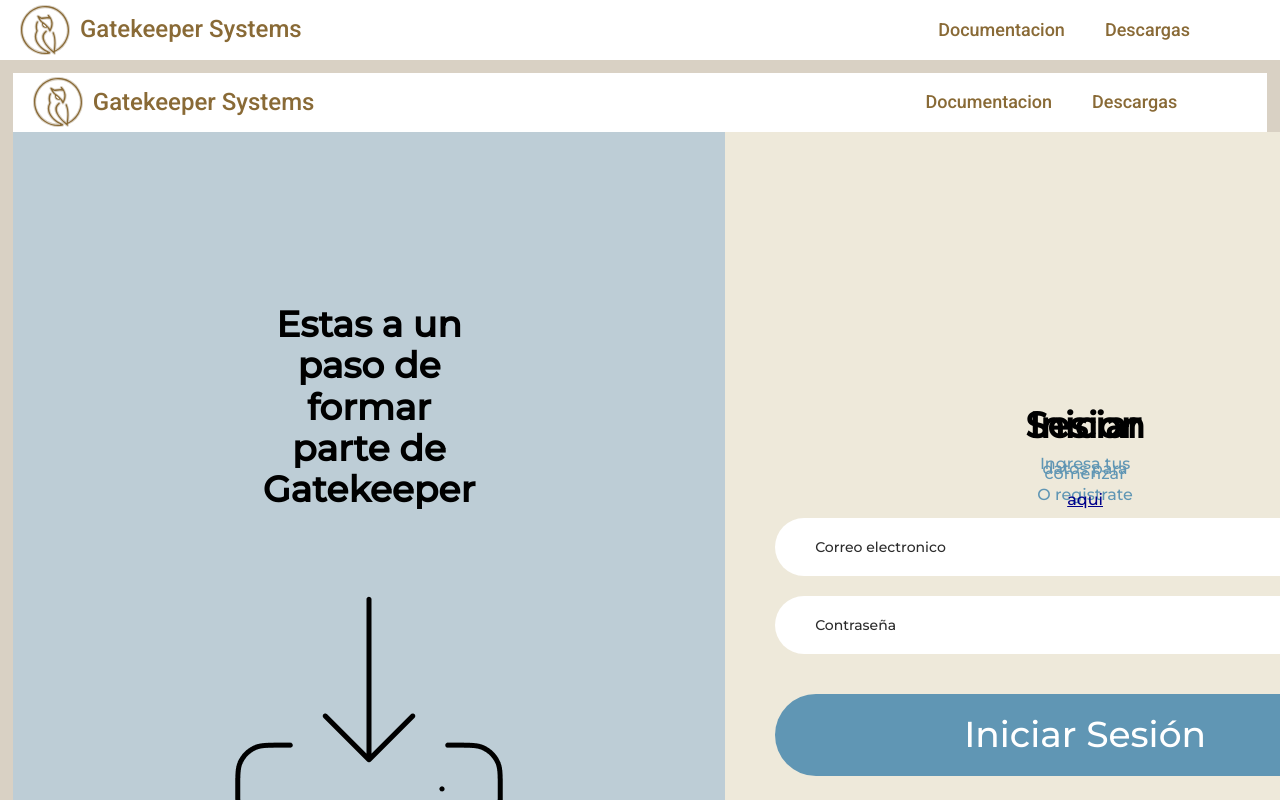
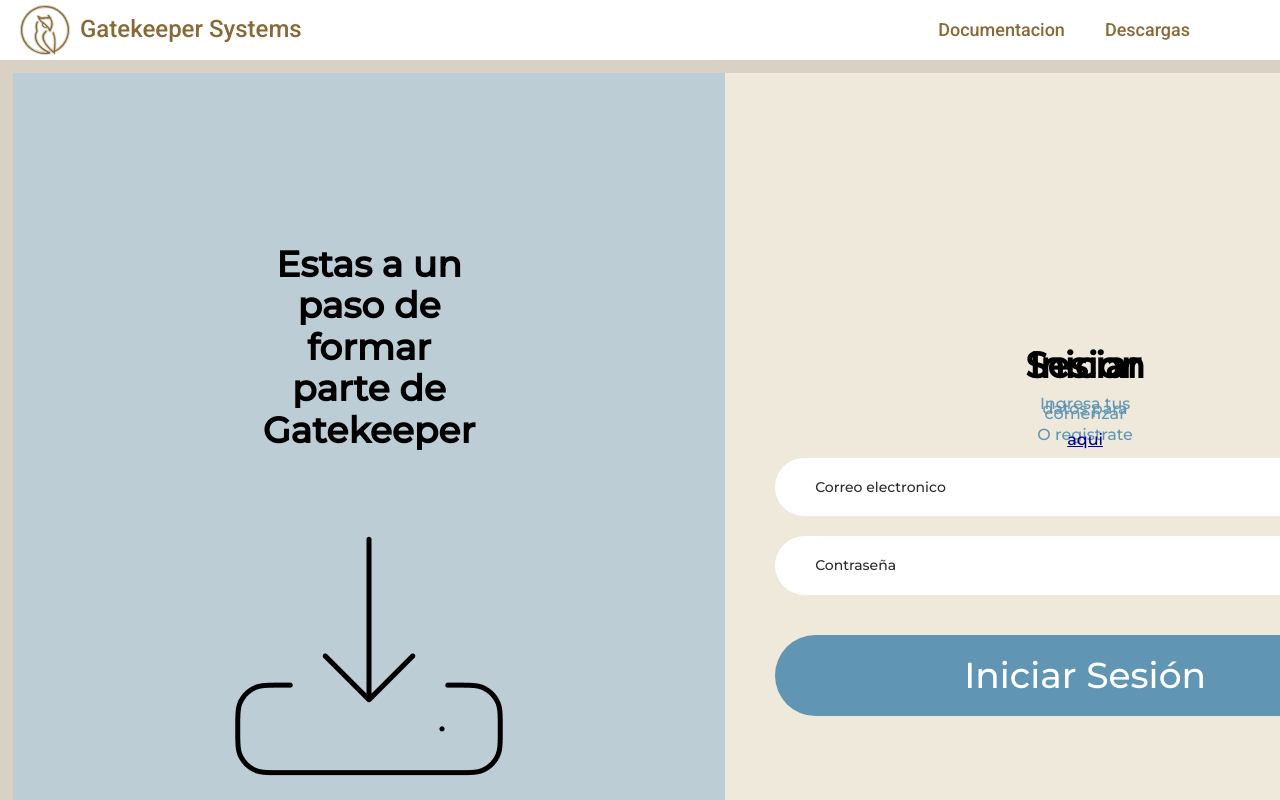
Before and after one commit to HiramZednem/gatekeeperscada-frontend, an Angular app: page /login in a window 1280 px wide. Shown: the top 800 px of the page. Built offline with nearby package versions, Linux system fonts and the light colour scheme.

Commit message:
https backend

```diff
--- a/src/app/components/header/header.component.html
+++ b/src/app/components/header/header.component.html
@@ -5,6 +5,6 @@
     </div>
     <ul class="header__list" >
         <li><a (click)="goDocs()">Documentacion</a></li>
-        <li><a>Descargas</a></li>
+        <li><a routerLink="/login">Descargas</a></li>
     </ul>
 </div>
--- a/src/app/services/auth.service.ts
+++ b/src/app/services/auth.service.ts
@@ -9,11 +9,11 @@ export class AuthService {
 
   login(email: string, password: string) {
     const userData = { email, password };
-    return this.http.post('http://gtkarchitecture.ddns.net/api/users/login', userData);
+    return this.http.post('https://gtkarchitecture.ddns.net/api/users/login', userData);
   }
 
   register(email: string, password: string) {
     const userData = { email, password };
-    return this.http.post('http://gtkarchitecture.ddns.net/api/users/', userData);
+    return this.http.post('https://gtkarchitecture.ddns.net/api/users/', userData);
   }
 }
--- a/src/app/views/login/login.component.html
+++ b/src/app/views/login/login.component.html
@@ -1,4 +1,3 @@
-<app-header></app-header>
 <main class="login__container">
     <div class="login__grid">
         <div class="login__izquierda">
```
